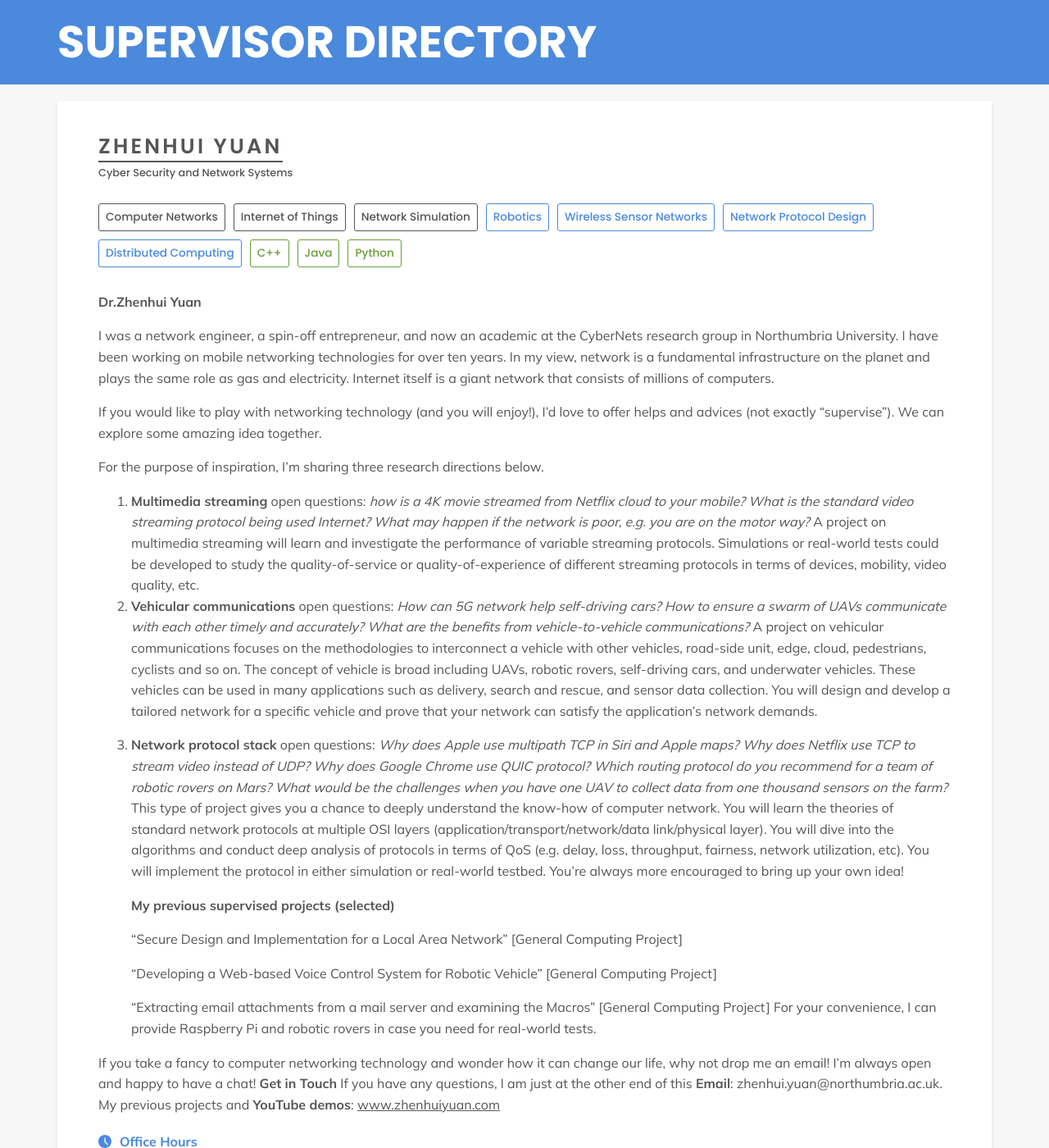
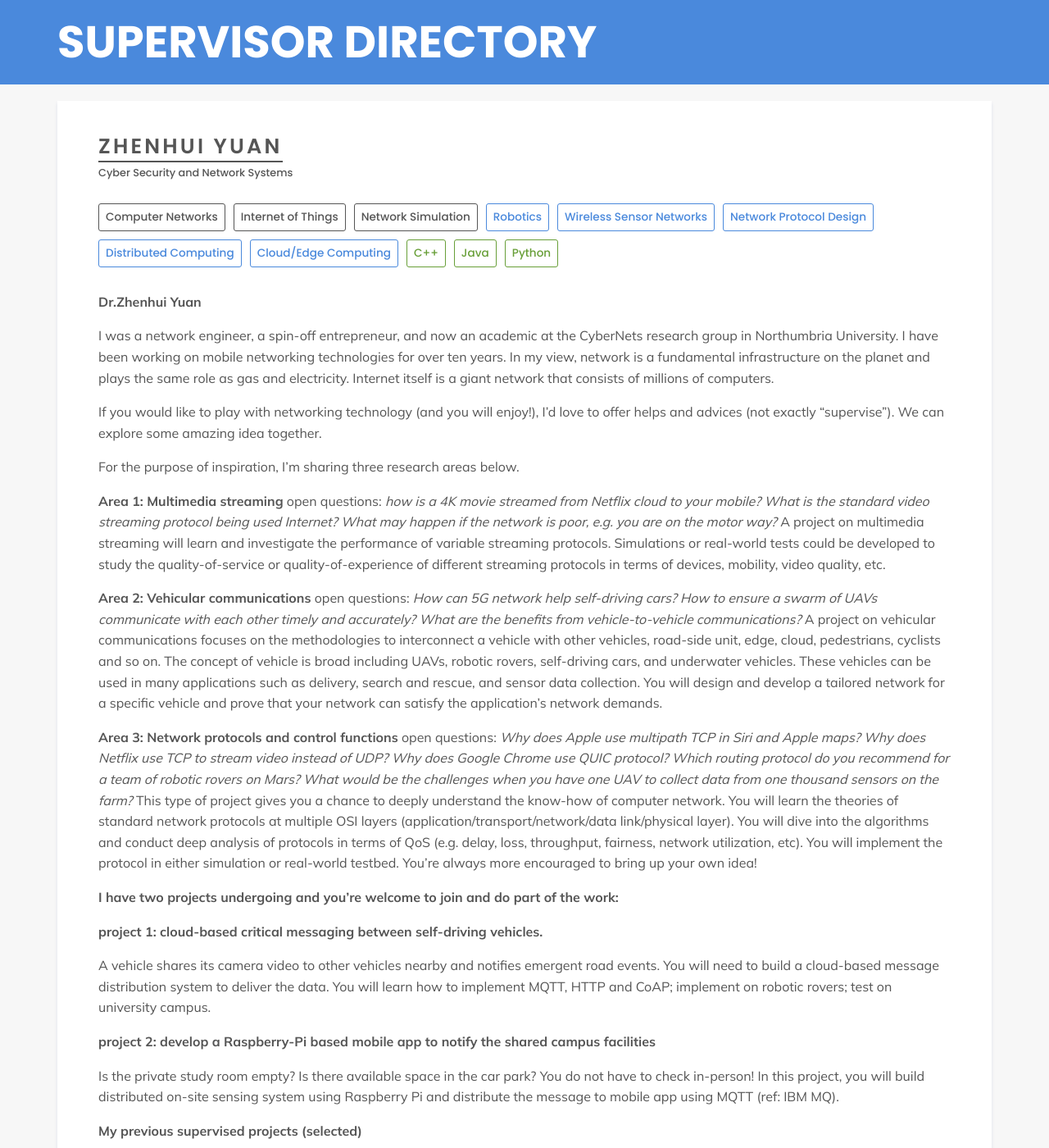
Before and after one commit to NorSC/supervisor-search, a Jekyll site: the page built from _supervisors/zhenhui-yuan.md, in a window 1280 px wide and 1400 px high. Shown: the whole window at 82% size. Built offline with Jekyll 4.4.1, drawn with Linux system fonts in a browser that asks for light colours; a script that is not in the unit is left out.

Commit message:
Update Supervisors “zhenhui-yuan”

```diff
--- a/_supervisors/zhenhui-yuan.md
+++ b/_supervisors/zhenhui-yuan.md
@@ -16,6 +16,7 @@ additional_keywords:
   - Wireless Sensor Networks
   - Network Protocol Design
   - Distributed Computing
+  - Cloud/Edge Computing
 technologies_languages:
   - C++
   - Java
@@ -30,28 +31,60 @@ additional_details: >-
   If you would like to play with networking technology (and you will enjoy!), I’d love to offer helps and advices (not exactly “supervise”). We can explore some amazing idea together.
 
 
-  For the purpose of inspiration, I’m sharing three research directions below.
+  For the purpose of inspiration, I’m sharing three research areas below.
 
 
-  1. **Multimedia streaming**
-     open questions: *how is a 4K movie streamed from Netflix cloud to your mobile? What is the standard video streaming protocol being used Internet? What may happen if the network is poor, e.g. you are on the motor way?*
-     A project on multimedia streaming will learn and investigate the performance of variable streaming protocols. Simulations or real-world tests could be developed to study the quality-of-service or quality-of-experience of different streaming protocols in terms of devices, mobility, video quality, etc.
-  2. **Vehicular communications**
-     open questions: *How can 5G network help self-driving cars? How to ensure a swarm of UAVs communicate with each other timely and accurately? What are the benefits from vehicle-to-vehicle communications?*
-     A project on vehicular communications focuses on the methodologies to interconnect a vehicle with other vehicles, road-side unit, edge, cloud, pedestrians, cyclists and so on. The concept of vehicle is broad including UAVs, robotic rovers, self-driving cars, and underwater vehicles. These vehicles can be used in many applications such as delivery, search and rescue, and sensor data collection. You will design and develop a tailored network for a specific vehicle and prove that your network can satisfy the application’s network demands.
-  3. **Network protocol stack**
-     open questions: *Why does Apple use multipath TCP in Siri and Apple maps? Why does Netflix use TCP to stream video instead of UDP? Why does Google Chrome use QUIC protocol? Which routing protocol do you recommend for a team of robotic rovers on Mars? What would be the challenges when you have one UAV to collect data from one thousand sensors on the farm?*
-     This type of project gives you a chance to deeply understand the know-how of computer network. You will learn the theories of standard network protocols at multiple OSI layers (application/transport/network/data link/physical layer). You will dive into the algorithms and conduct deep analysis of protocols in terms of QoS (e.g. delay, loss, throughput, fairness, network utilization, etc). You will implement the protocol in either simulation or real-world testbed.
-     You’re always more encouraged to bring up your own idea!
+  **Area 1: Multimedia streaming**
 
-     **My previous supervised projects (selected)**
+  open questions: *how is a 4K movie streamed from Netflix cloud to your mobile? What is the standard video streaming protocol being used Internet? What may happen if the network is poor, e.g. you are on the motor way?*
 
-     “Secure Design and Implementation for a Local Area Network” \[General Computing Project]
+  A project on multimedia streaming will learn and investigate the performance of variable streaming protocols. Simulations or real-world tests could be developed to study the quality-of-service or quality-of-experience of different streaming protocols in terms of devices, mobility, video quality, etc.
 
-     “Developing a Web-based Voice Control System for Robotic Vehicle” \[General Computing Project]
 
-     “Extracting email attachments from a mail server and examining the Macros” \[General Computing Project]
-     For your convenience, I can provide Raspberry Pi and robotic rovers in case you need for real-world tests.
+  **Area 2: Vehicular communications**
+
+  open questions: *How can 5G network help self-driving cars? How to ensure a swarm of UAVs communicate with each other timely and accurately? What are the benefits from vehicle-to-vehicle communications?*
+
+  A project on vehicular communications focuses on the methodologies to interconnect a vehicle with other vehicles, road-side unit, edge, cloud, pedestrians, cyclists and so on. The concept of vehicle is broad including UAVs, robotic rovers, self-driving cars, and underwater vehicles. These vehicles can be used in many applications such as delivery, search and rescue, and sensor data collection. You will design and develop a tailored network for a specific vehicle and prove that your network can satisfy the application’s network demands.
+
+
+  **Area 3: Network protocols and control functions**
+
+  open questions: *Why does Apple use multipath TCP in Siri and Apple maps? Why does Netflix use TCP to stream video instead of UDP? Why does Google Chrome use QUIC protocol? Which routing protocol do you recommend for a team of robotic rovers on Mars? What would be the challenges when you have one UAV to collect data from one thousand sensors on the farm?*
+
+  This type of project gives you a chance to deeply understand the know-how of computer network. You will learn the theories of standard network protocols at multiple OSI layers (application/transport/network/data link/physical layer). You will dive into the algorithms and conduct deep analysis of protocols in terms of QoS (e.g. delay, loss, throughput, fairness, network utilization, etc). You will implement the protocol in either simulation or real-world testbed.
+
+  You’re always more encouraged to bring up your own idea!
+
+
+  **I have two projects undergoing and you're welcome to join and do part of the work:**
+
+
+  **project 1: cloud-based critical messaging between self-driving vehicles.**
+
+
+  A vehicle shares its camera video to other vehicles nearby and notifies emergent road events. You will need to build a cloud-based message distribution system to deliver the data. You will learn how to implement MQTT, HTTP and CoAP; implement on robotic rovers; test on university campus.
+
+
+  **project 2: develop a Raspberry-Pi based mobile app to notify the shared campus facilities**
+
+
+  Is the private study room empty? Is there available space in the car park? You do not have to check in-person! In this project, you will build distributed on-site sensing system using Raspberry Pi and distribute the message to mobile app using MQTT (ref: IBM MQ).
+
+
+  **My previous supervised projects (selected)**
+
+
+  “Secure Design and Implementation for a Local Area Network” \[General Computing Project]
+
+
+  “Developing a Web-based Voice Control System for Robotic Vehicle” \[General Computing Project]
+
+
+  “Extracting email attachments from a mail server and examining the Macros” \[General Computing Project]
+
+  For your convenience, I can provide Raspberry Pi and robotic rovers in case you need for real-world tests.
+
 
   If you take a fancy to computer networking technology and wonder how it can change our life, why not drop me an email! I’m always open and happy to have a chat!
 
```
